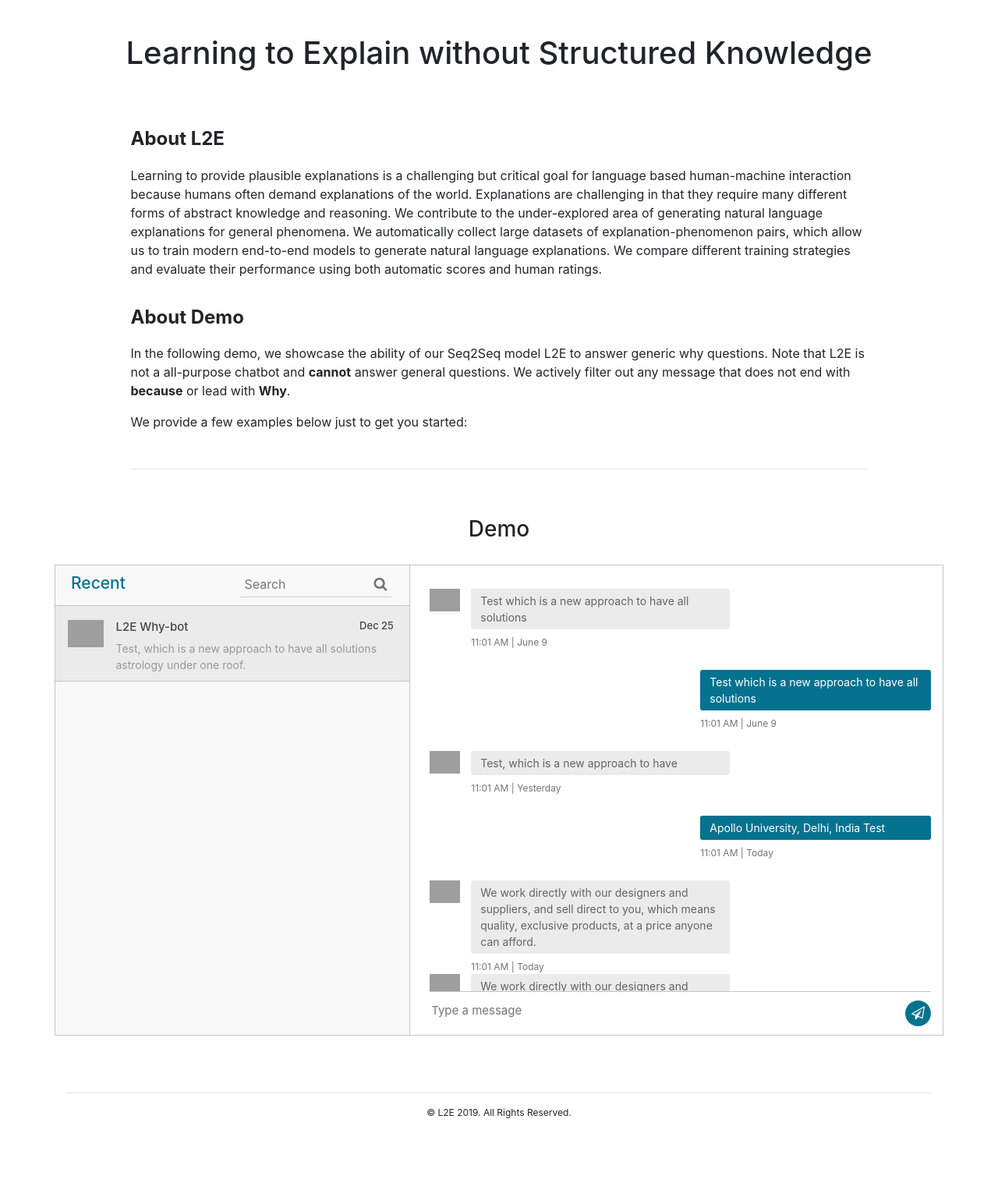
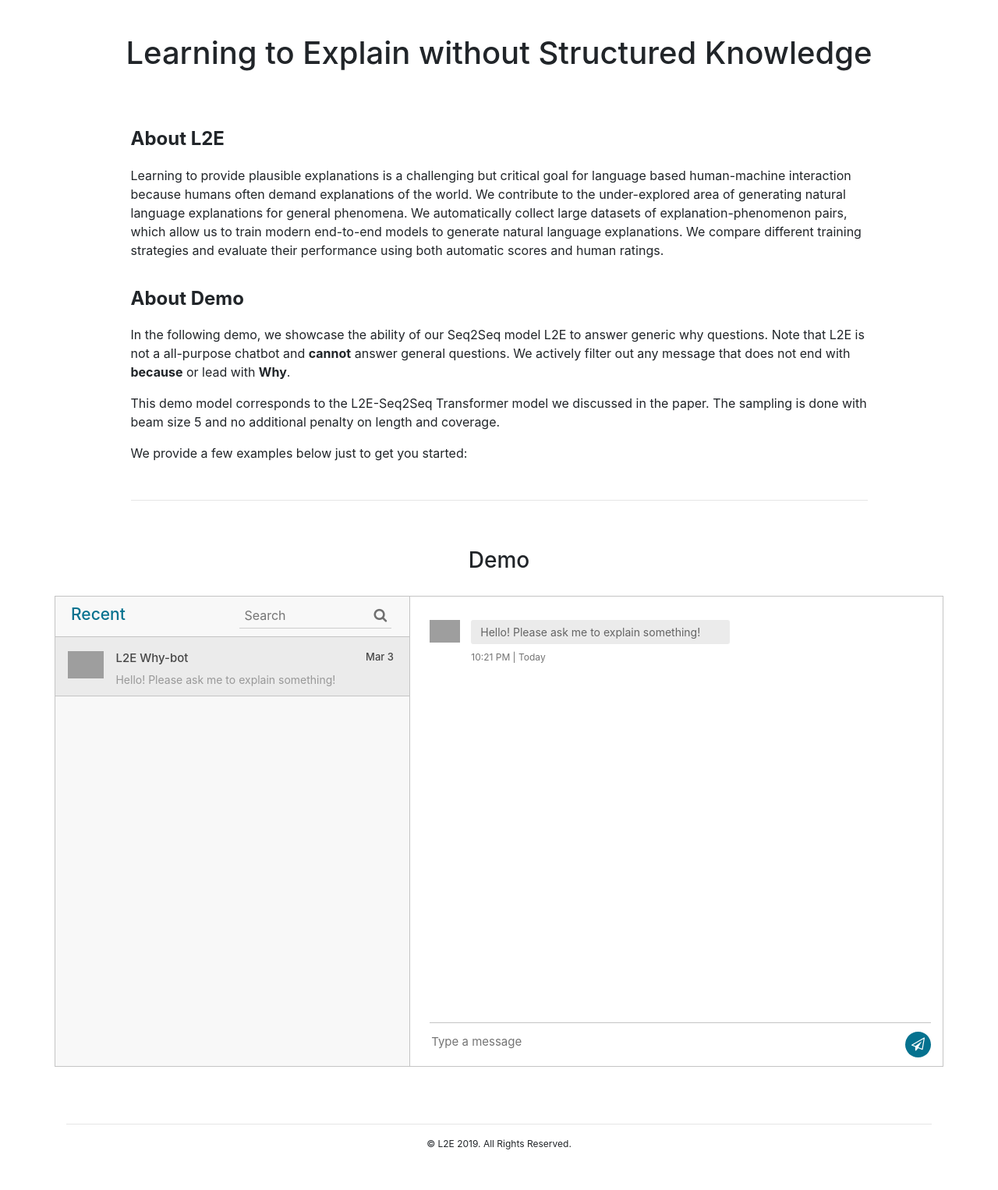
Before and after one commit to windweller/L2EWeb, a Flask app: page / in a window 1280 px wide. Shown: the whole page at 78% size. Before the commit the page ends 1434 px from the top, so only its background shows below. Run offline with Flask 2, Linux system fonts and the light colour scheme; parts of the project's set-up code (start-up, migrations or seed data) failed here and were passed over; some libraries are stand-ins or nearby versions; grey boxes are pictures that could not be loaded.

Commit message:
finalize

```diff
--- a/api_test.txt
+++ b/api_test.txt
@@ -1,5 +1,5 @@
 http POST http://127.0.0.1:5000/api/decode text="The city councilmen refused the demonstrators a permit ."
 http POST http://127.0.0.1:5000/api/decode text="The trophy doesn 't fit into the brown suitcase ."
-http POST http://127.0.0.1:5000/api/decode text="The man couldn 't lift his son ."
+http POST http://127.0.0.1:5000/api/decode text="The man couldn 't lift his son ." is_why:=false
 http POST http://127.0.0.1:5000/api/decode text="The large ball crashed right through the table ."
 http POST http://127.0.0.1:5000/api/decode text="The firemen arrived after the police ."
--- a/main.py
+++ b/main.py
@@ -1,6 +1,5 @@
 from flask import Flask, request, render_template, abort, jsonify
 from api import decode_sent
-
 
 app = Flask(__name__)  # , static_url_path=''
 
@@ -17,22 +16,28 @@ app = Flask(__name__)  # , static_url_path=''
 def login():
     return render_template('chat.html')
 
-@app.route('/<string:page_name>/')
-def render_static(page_name):
-    return render_template('%s.html' % page_name)
+
+# @app.route('/<string:page_name>/')
+# def render_static(page_name):
+#     return render_template('%s.html' % page_name)
 
 @app.route('/api/decode', methods=['POST'])
 def decode():
     if not request.json or not 'text' in request.json:
         abort(400)
     inp = request.json['text']
-    src, tgt, score = decode_sent(inp)
+    is_why = request.json['is_why']
 
-    print(src)
-    print(tgt)
-    print(score)
+    try:
+        src, tgt, score = decode_sent(inp, is_why=is_why)
 
-    return jsonify({'src': src, 'tgt': tgt, 'score': score}), 201
+        print(src)
+        print(tgt)
+        print(score)
+        return jsonify({'src': src, 'tgt': "because " + tgt, 'score': score}), 201
+    except:
+        return jsonify({'src': inp, 'tgt': "We have internal errors possibly caused by dependency parsing.", 'score': -100}), 201
+
 
 if __name__ == '__main__':
     app.run(host='0.0.0.0', port=80)
--- /dev/null
+++ b/requirements.txt
@@ -0,0 +1,2 @@
+pattern
+spacy
--- a/templates/chat.html
+++ b/templates/chat.html
@@ -4,9 +4,9 @@
     <meta charset="UTF-8">
     <title>Learning to Explain Chatbot</title>
 
+    <script src="//cdnjs.cloudflare.com/ajax/libs/jquery/3.2.1/jquery.min.js"></script>
     <link href="//maxcdn.bootstrapcdn.com/bootstrap/4.1.1/css/bootstrap.min.css" rel="stylesheet" id="bootstrap-css">
     <script src="//maxcdn.bootstrapcdn.com/bootstrap/4.1.1/js/bootstrap.min.js"></script>
-    <script src="//cdnjs.cloudflare.com/ajax/libs/jquery/3.2.1/jquery.min.js"></script>
 
     <link href="https://cdnjs.cloudflare.com/ajax/libs/font-awesome/4.7.0/css/font-awesome.css" type="text/css" rel="stylesheet">
       <link href="{{ url_for('static', filename='stylesheets/chat.css') }}" rel="stylesheet">
@@ -24,7 +24,7 @@
       <div class="col-10">
     <h2>About L2E</h2>
     <p>Learning to provide plausible explanations is a challenging but critical goal for language based human-machine interaction because humans often demand explanations of the world.
-Explanations are challenging in that they require many different forms of abstract knowledge and reasoning. We contribute to the under-explored area of generating natural language explanations for general phenomena.
+  We contribute to the under-explored area of generating natural language explanations for general phenomena.
 We automatically collect large datasets of explanation-phenomenon pairs, which allow us to train modern end-to-end models to generate natural language explanations.
 We compare different training strategies and evaluate their performance using both automatic scores and human ratings.</p>
   </div>
@@ -34,6 +34,7 @@ We compare different training strategies and evaluate their performance using bo
     <h2>About Demo</h2>
       <p>In the following demo, we showcase the ability of our Seq2Seq model L2E to answer generic why questions. Note that L2E is not a all-purpose chatbot
         and <strong>cannot</strong> answer general questions. We actively filter out any message that does not end with <strong>because</strong> or lead with <strong>Why</strong>.</p>
+      <p>This demo model corresponds to the L2E-Seq2Seq Transformer model we discussed in the paper. The sampling is done with beam size 5 and no additional penalty on length and coverage.</p>
       <p>We provide a few examples below just to get you started: </p>
       </div>
   </div>
@@ -63,17 +64,16 @@ We compare different training strategies and evaluate their performance using bo
           <div class="inbox_chat">
             <div class="chat_list active_chat">
               <div class="chat_people">
-                <div class="chat_img"> <img src="https://ptetutorials.com/images/user-profile.png" alt="sunil"> </div>
+                <div class="chat_img"> <img src="https://ptetutorials.com/images/user-profile.png" alt="profile"> </div>
                 <div class="chat_ib">
-                  <h5>L2E Why-bot <span class="chat_date">Dec 25</span></h5>
-                  <p>Test, which is a new approach to have all solutions
-                    astrology under one roof.</p>
+                  <h5>L2E Why-bot <span class="chat_date" id="active_chat_date"></span></h5>
+                  <p>Hello! Please ask me to explain something!</p>
                 </div>
               </div>
             </div>
             <!--<div class="chat_list">-->
               <!--<div class="chat_people">-->
-                <!--<div class="chat_img"> <img src="https://ptetutorials.com/images/user-profile.png" alt="sunil"> </div>-->
+                <!--<div class="chat_img"> <img src="https://ptetutorials.com/images/user-profile.png" alt="profile"> </div>-->
                 <!--<div class="chat_ib">-->
                   <!--<h5>OpenSubtitle Chatbot <span class="chat_date">Dec 25</span></h5>-->
                   <!--<p>Test, which is a new approach to have all solutions-->
@@ -84,67 +84,61 @@ We compare different training strategies and evaluate their performance using bo
           </div>
         </div>
         <div class="mesgs">
-          <div class="msg_history">
-            <div class="incoming_msg">
-              <div class="incoming_msg_img"> <img src="https://ptetutorials.com/images/user-profile.png" alt="sunil"> </div>
-              <div class="received_msg">
-                <div class="received_withd_msg">
-                  <p>Test which is a new approach to have all
-                    solutions</p>
-                  <span class="time_date"> 11:01 AM    |    June 9</span></div>
-              </div>
-            </div>
-            <div class="outgoing_msg">
-              <div class="sent_msg">
-                <p>Test which is a new approach to have all
-                  solutions</p>
-                <span class="time_date"> 11:01 AM    |    June 9</span> </div>
-            </div>
-            <div class="incoming_msg">
-              <div class="incoming_msg_img"> <img src="https://ptetutorials.com/images/user-profile.png" alt="sunil"> </div>
-              <div class="received_msg">
-                <div class="received_withd_msg">
-                  <p>Test, which is a new approach to have</p>
-                  <span class="time_date"> 11:01 AM    |    Yesterday</span></div>
-              </div>
-            </div>
-            <div class="outgoing_msg">
-              <div class="sent_msg">
-                <p>Apollo University, Delhi, India Test</p>
-                <span class="time_date"> 11:01 AM    |    Today</span> </div>
-            </div>
-            <div class="incoming_msg">
-              <div class="incoming_msg_img"> <img src="https://ptetutorials.com/images/user-profile.png" alt="sunil"> </div>
-              <div class="received_msg">
-                <div class="received_withd_msg">
-                  <p>We work directly with our designers and suppliers,
-                    and sell direct to you, which means quality, exclusive
-                    products, at a price anyone can afford.</p>
-                  <span class="time_date"> 11:01 AM    |    Today</span></div>
-              </div>
-            </div>
-            <div class="incoming_msg">
-              <div class="incoming_msg_img"> <img src="https://ptetutorials.com/images/user-profile.png" alt="sunil"> </div>
-              <div class="received_msg">
-                <div class="received_withd_msg">
-                  <p>We work directly with our designers and suppliers,
-                    and sell direct to you, which means quality, exclusive
-                    products, at a price anyone can afford.</p>
-                  <span class="time_date"> 11:01 AM    |    Today</span></div>
-              </div>
-            </div>
+          <div class="msg_history" id="msg_history_node">
+
+            <!--<div class="incoming_msg">-->
+              <!--<div class="incoming_msg_img"> <img src="https://ptetutorials.com/images/user-profile.png" alt="profile"> </div>-->
+              <!--<div class="received_msg">-->
+                <!--<div class="received_withd_msg">-->
+                  <!--<p>Hello! Please ask me to explain something!</p>-->
+                  <!--<span class="time_date"> 11:01 AM    |    June 9</span></div>-->
+              <!--</div>-->
+            <!--</div>-->
+
+            <!--<div class="outgoing_msg">-->
+              <!--<div class="sent_msg">-->
+                <!--<p>Test which is a new approach to have all-->
+                  <!--solutions</p>-->
+                <!--<span class="time_date"> 11:01 AM    |    June 9</span> </div>-->
+            <!--</div>-->
+
+            <!--<div class="incoming_msg">-->
+              <!--<div class="incoming_msg_img"> <img src="https://ptetutorials.com/images/user-profile.png" alt="profile"> </div>-->
+              <!--<div class="received_msg">-->
+                <!--<div class="received_withd_msg">-->
+                  <!--<p>Test, which is a new approach to have</p>-->
+                  <!--<span class="time_date"> 11:01 AM    |    Yesterday</span></div>-->
+              <!--</div>-->
+            <!--</div>-->
+
+            <!--<div class="outgoing_msg">-->
+              <!--<div class="sent_msg">-->
+                <!--<p>Apollo University, Delhi, India Test</p>-->
+                <!--<span class="time_date"> 11:01 AM    |    Today</span> </div>-->
+            <!--</div>-->
+
+            <!--<div class="incoming_msg">-->
+              <!--<div class="incoming_msg_img"> <img src="https://ptetutorials.com/images/user-profile.png" alt="profile"> </div>-->
+              <!--<div class="received_msg">-->
+                <!--<div class="received_withd_msg">-->
+                  <!--<p>We work directly with our designers and suppliers,-->
+                    <!--and sell direct to you, which means quality, exclusive-->
+                    <!--products, at a price anyone can afford.</p>-->
+                  <!--<span class="time_date"> 11:01 AM    |    Today</span></div>-->
+              <!--</div>-->
+            <!--</div>-->
           </div>
+
+
           <div class="type_msg">
             <div class="input_msg_write">
-              <input type="text" class="write_msg" placeholder="Type a message" />
-              <button class="msg_send_btn" type="button"><i class="fa fa-paper-plane-o" aria-hidden="true"></i></button>
+              <input type="text" class="write_msg" placeholder="Type a message" id="message_input" />
+              <button class="msg_send_btn" type="button" id="msg_send"><i class="fa fa-paper-plane-o" aria-hidden="true"></i></button>
             </div>
           </div>
         </div>
       </div>
 
-
-      <!--<p class="text-center top_spac"> Design by <a target="_blank" href="#">Sunil Rajput</a></p>-->
 
         <footer>
       <div class="container">
@@ -164,7 +158,108 @@ We compare different training strategies and evaluate their performance using bo
       </div>
     </footer>
 
-    </div></div>
+     <script type="text/javascript">
+       var options = { month: 'long'};
+      var month_str = new Intl.DateTimeFormat('en-US', options).format(new Date());
+      month_str = month_str.slice(0, 3); // 'Mar', or 'Dec'
+      var day_str = new Date().getDay();
+      $("#active_chat_date").html(month_str + " " + day_str);
 
+      function formatAMPM(date) {
+          var hours = date.getHours();
+          var minutes = date.getMinutes();
+          var ampm = hours >= 12 ? 'PM' : 'AM';
+          hours = hours % 12;
+          hours = hours ? hours : 12; // the hour '0' should be '12'
+          minutes = minutes < 10 ? '0'+minutes : minutes;
+          return hours + ':' + minutes + ' ' + ampm;
+        }
+
+      function post_l2e_message(message_str) {
+          var time_str = formatAMPM(new Date);
+          var e = $(" <div class=\"incoming_msg\">" +
+              "              <div class=\"incoming_msg_img\"> <img src=\"https://ptetutorials.com/images/user-profile.png\" alt=\"profile\"></div>" +
+              "              <div class=\"received_msg\">" +
+              "                <div class=\"received_withd_msg\">" +
+              "                  <p>" + message_str + "</p>" +
+              "                  <span class=\"time_date\"> " + time_str + "    |    Today</span></div>" +
+              "              </div>" +
+              "            </div>");
+          $('#msg_history_node').append(e);
+          var objDiv = document.getElementById("msg_history_node");
+          objDiv.scrollTop = objDiv.scrollHeight;
+      }
+
+      // we start by sending this message
+      // 2 seconds delay
+      setTimeout(function(){
+        post_l2e_message("Hello! Please ask me to explain something!");
+      }, 2000);
+
+      function post_user_message(message_str) {
+          var time_str = formatAMPM(new Date);
+          var e = $("     <div class=\"outgoing_msg\">" +
+            "              <div class=\"sent_msg\">" +
+              "                  <p>" + message_str + "</p>" +
+              "                  <span class=\"time_date\"> " + time_str + "    |    Today</span></div>" +
+            "            </div>");
+          $('#msg_history_node').append(e);
+          var objDiv = document.getElementById("msg_history_node");
+          objDiv.scrollTop = objDiv.scrollHeight;
+      }
+
+      // User interaction behavior
+
+       function userEvent () {
+        user_message = $("#message_input").val();
+          if (user_message.endsWith(".")) {
+              user_message = user_message.slice(0, user_message.length-1);
+          }
+          post_user_message(user_message);
+
+          // Then we respond based on user behavior:
+          // 1. string too long (longer than 50 words)
+          if (user_message.split(' ').length > 50) {
+              post_l2e_message("Sorry, we cannot handle a phenomenon longer than 50 words due to our system's memory limit.");
+              return  //no follow up processing
+          }
+
+          if (user_message.trim().endsWith("because") || user_message.trim().startsWith("Why") || user_message.trim().startsWith("why")) {
+
+               var is_why = user_message.trim().startsWith("Why") || user_message.trim().startsWith("why");  // pass to server
+               var inp = {"text": user_message, "is_why": is_why};
+               $.ajax({
+                      url: 'http://127.0.0.1:5000/api/decode',  //real server address: http://18.222.239.24
+                      type: 'POST',
+                      data: JSON.stringify(inp),
+                      contentType: 'application/json; charset=utf-8',
+                      dataType: 'json',
+                      async: true,
+                      success: function(msg) {
+                          // console.log(msg['output_html'])
+                          post_l2e_message("We see your text as: " + msg['src']);
+                          post_l2e_message("Our response is: " + msg['tgt']);
+                      }
+                  });
+
+          } else {
+              // 2. Did not end with "because" or start with "Why"
+              // failure case
+              post_l2e_message("Sorry, you need to start your message with 'Why'/'why' or end your sentence with 'because'");
+              return;
+          }
+          // 3. Maybe add other checks...?
+      }
+
+      $("#msg_send").click(userEvent);
+      $("#message_input").bind("keypress", function(e) {
+           if (e.keyCode === 13) {
+              userEvent();
+              $("#message_input").val("");
+              return false; // ignore the default event
+           }
+        });
+
+     </script>
 </body>
 </html>
```
Also changed, not shown: api.py (+147 -2 lines), parser.py (+22 -154 lines), static/chat.html (+17 -6 lines).
